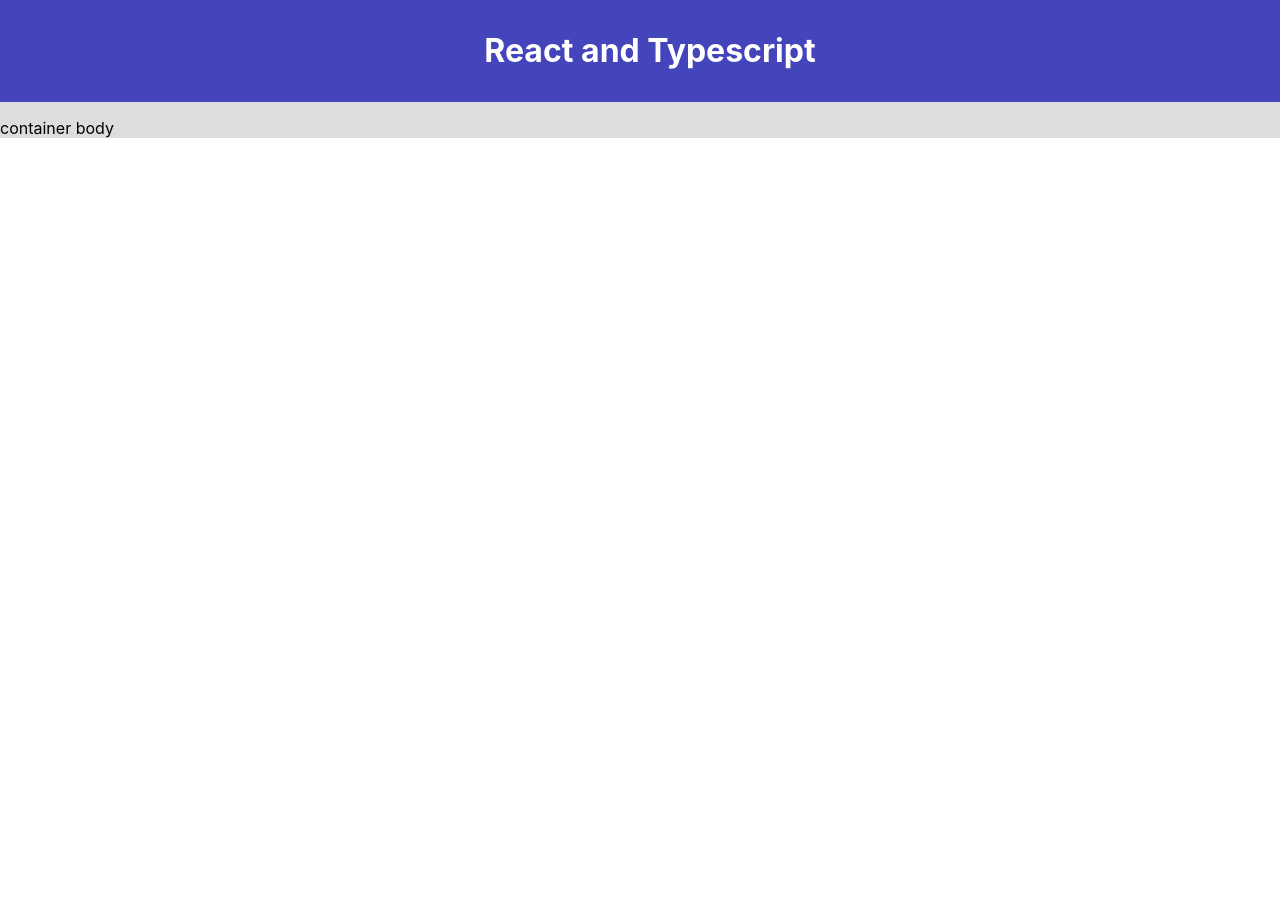
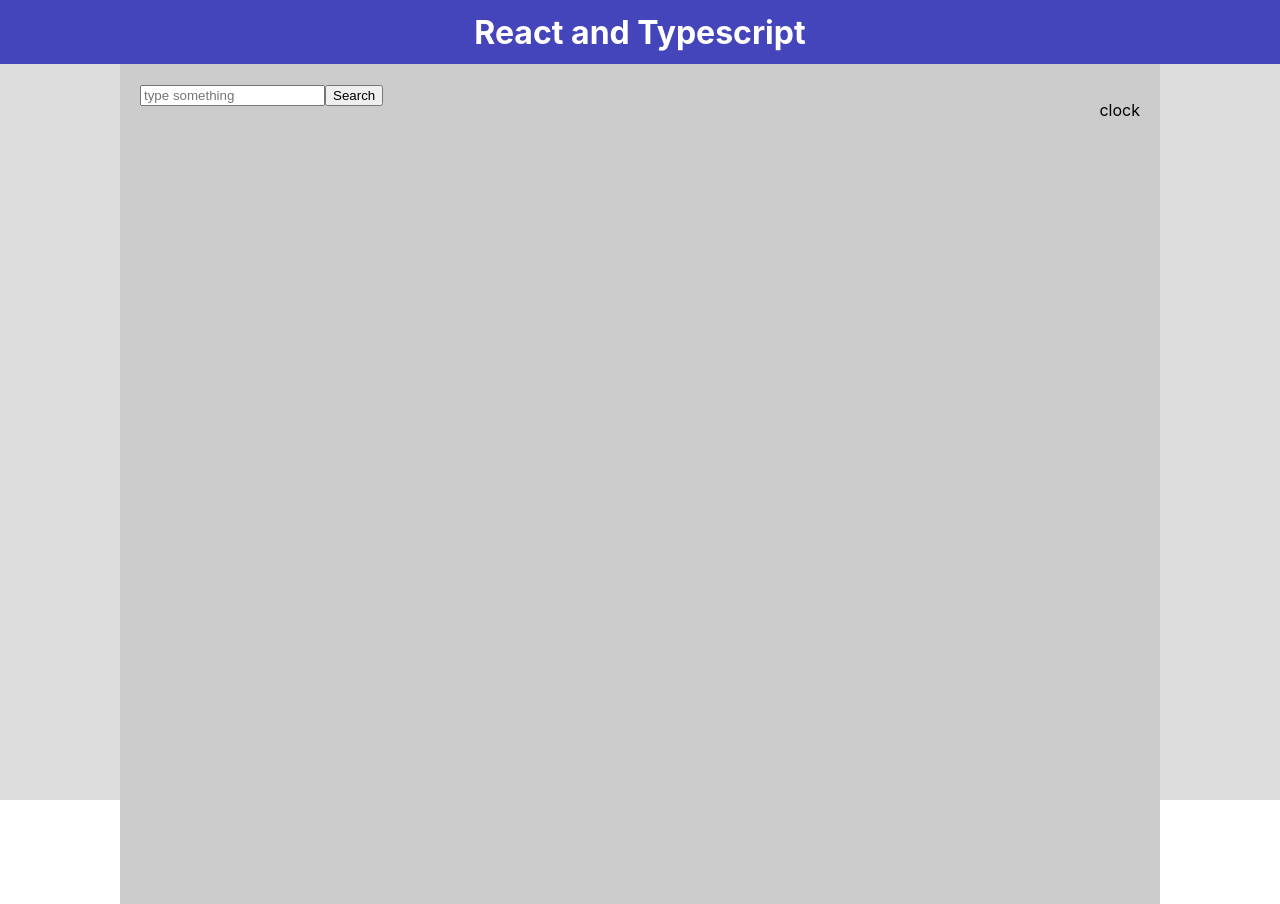
Before and after one commit to Al3xGit/react-typescript, a React (Create React App) app: page / in a window 1280 px wide. Before the commit the page ends 800 px from the top, so only its background shows below. Built offline with nearby package versions, Linux system fonts and the light colour scheme.

Commit message:
Fixed style. Added searchbar and started clock

```diff
--- a/src/App.tsx
+++ b/src/App.tsx
@@ -5,7 +5,8 @@
 
 function App() {
   const appStyle: CSS.Properties = {
-    backgroundColor: '#DDD'
+    backgroundColor: '#DDD',
+    height: '100vh',
   }
 
   return (
--- /dev/null
+++ b/src/components/Clock.tsx
@@ -0,0 +1,17 @@
+import React, { Component } from 'react'
+import CSS from 'csstype'
+
+export default class Clock extends Component {
+
+  render(): JSX.Element {
+    return (
+      <div style={clockStyle}>
+        <p>clock</p>
+      </div>
+    )
+  }
+}
+
+const clockStyle: CSS.Properties = {
+  float: 'right',
+}
--- a/src/components/Container.tsx
+++ b/src/components/Container.tsx
@@ -1,16 +1,26 @@
 import React, { Component } from "react";
-
+import CSS from 'csstype'
+import SearchBar from './SearchBar'
+import Clock from "./Clock";
 
 export default class Container extends Component {
-  getStyle() {
 
-  }
 
   render() {
     return (
-      <div>
-        <p>container body</p>
+      <div style={containerStyle}>
+        <Clock />
+        <SearchBar defaultText='type something' />
       </div>
     )
   }
 }
+
+const containerStyle: CSS.Properties = {
+  maxWidth: '1000px',
+  margin: 'auto',
+  marginTop: 0,
+  height: '100%',
+  padding: '20px',
+  backgroundColor: '#CCC',
+}
--- a/src/components/Header.tsx
+++ b/src/components/Header.tsx
@@ -1,17 +1,23 @@
 import React from 'react'
 import CSS from 'csstype'
 
-export default function Header() {
+export default function Header(): JSX.Element {
 
   const headerStyle: CSS.Properties = {
+    display: 'flex',
+    flexDirection: 'column',
+    justifyContent: 'center',
     width: '100%',
+    height: '64px',
     backgroundColor: '#44B',
-    padding: '10px'
   }
 
   const titleStyle: CSS.Properties = {
+    margin: '0px',
     textAlign: 'center',
-    color: '#FFF'
+    verticalAlign: 'middle',
+    color: '#FFF',
+    fontSize: '32px',
   }
 
   return (
--- /dev/null
+++ b/src/components/SearchBar.tsx
@@ -0,0 +1,19 @@
+import React, { Component } from "react";
+
+type SearchBarProps = { defaultText: string }
+
+export default class SearchBar extends Component<SearchBarProps> {
+
+  search(e: any) {
+    console.log(e);
+  }
+
+  render(): JSX.Element {
+    return (
+      <div>
+        <input type="text" placeholder={this.props.defaultText} />
+        <button onClick={this.search}>Search</button>
+      </div>
+    )
+  }
+}
--- a/src/index.css
+++ b/src/index.css
@@ -1,5 +1,6 @@
 body {
   margin: 0;
+  padding: 0px;
   font-family: -apple-system, BlinkMacSystemFont, 'Segoe UI', 'Roboto', 'Oxygen',
     'Ubuntu', 'Cantarell', 'Fira Sans', 'Droid Sans', 'Helvetica Neue',
     sans-serif;
```
Also changed, not shown: src/components/SearchResult.tsx (added, +11 -0 lines).
